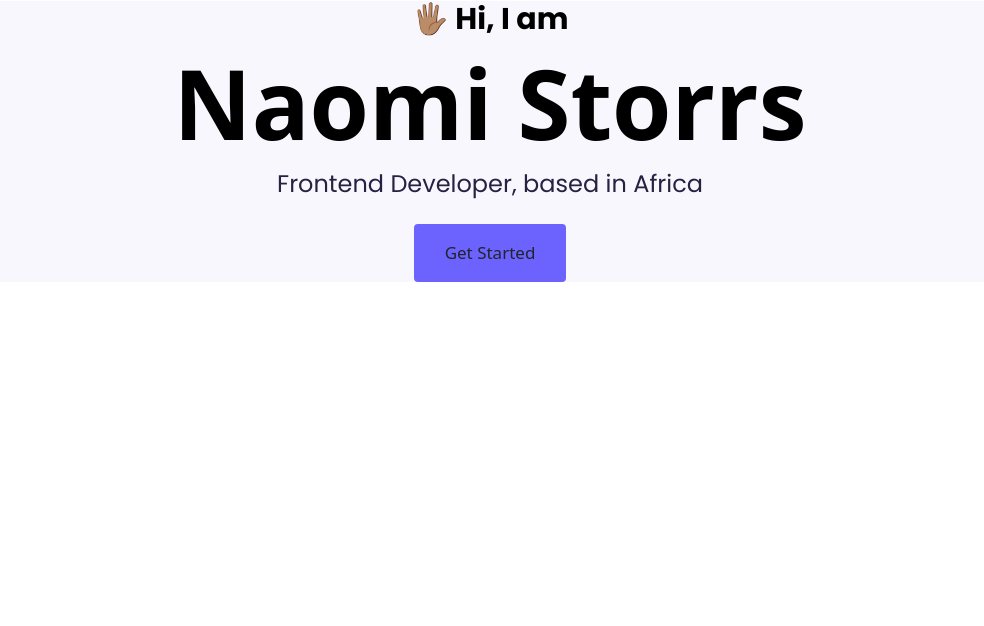
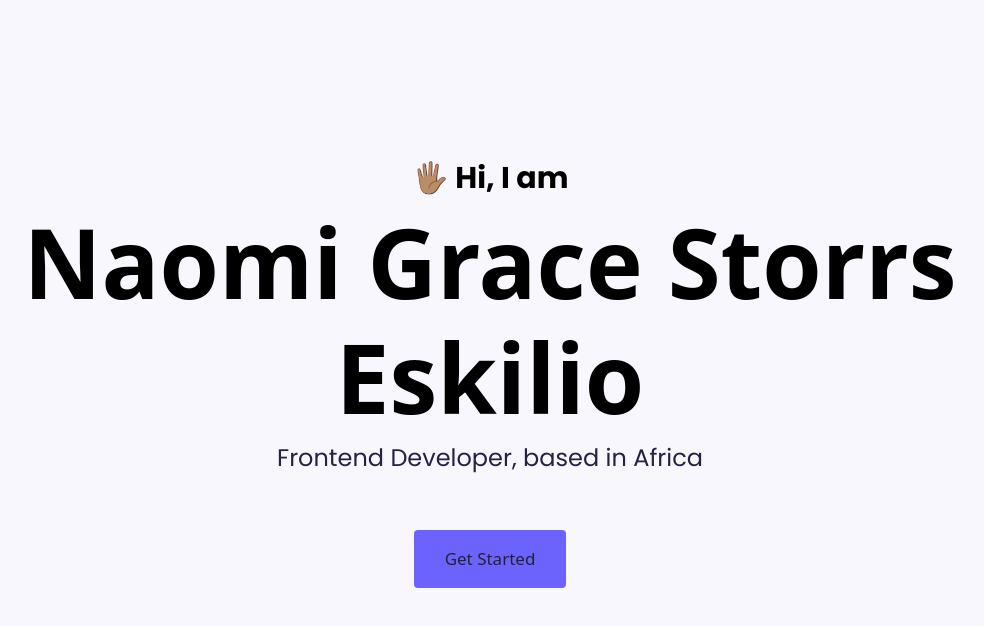
Before and after one commit to Trophie132/myPorfolio, a plain HTML site: page index.html in a window 1280 px wide. Shown: the whole page, without its empty margins (150-1134 px from the left). Drawn offline with nearby package versions, Linux system fonts and the light colour scheme; a web font is replaced by a local one.

Commit message:
undated the html and css

```diff
--- a/index.html
+++ b/index.html
@@ -25,9 +25,9 @@
 
         <h2>🖐🏽 Hi, I am </h2>
         <h1>
-            Naomi Storrs
+            Naomi Grace Storrs Eskilio
         </h1>
-        <p>
+        <p class="mb-5">
             Frontend Developer, based in Africa
         </p>
         <a href="" class=" btn bg-warning"> Get Started</a>
--- a/styles/styles.css
+++ b/styles/styles.css
@@ -17,7 +17,8 @@ h5 {
 .body {
     background-color: #F9F7FE;
     text-align: center;
-    margin: 1px;
+    padding: 160px 28px;
+
 
 }
 
```
Also changed, not shown: 1 other file.
